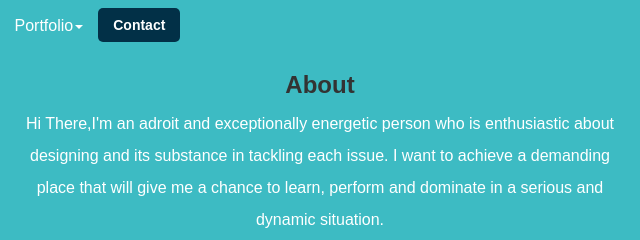
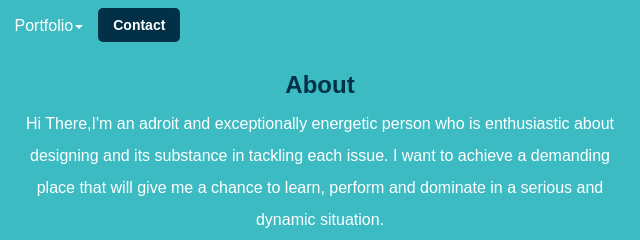
Before and after one commit to sivasuriya0220/Portfolio, a plain HTML site: page About.html in a window 1280 px wide. Shown: the top 240 px of the page, 320-960 px from the left. Drawn offline with nearby package versions, Linux system fonts and the light colour scheme.

Commit message:
Update About.html

```diff
--- a/About.html
+++ b/About.html
@@ -126,7 +126,7 @@
       font-size: 16px;
       text-align: center;
     }
-    .container h3{
+    h3{
       color: #023047;
     }
     @media screen and (max-width: 480px){
```
